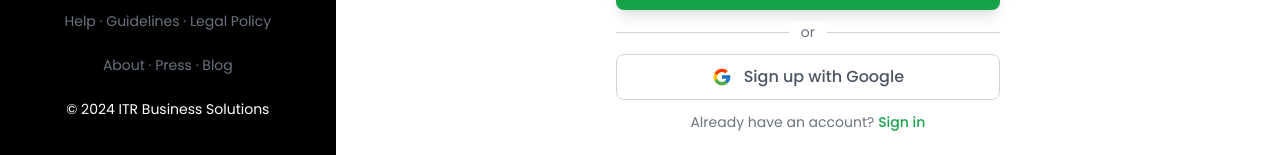
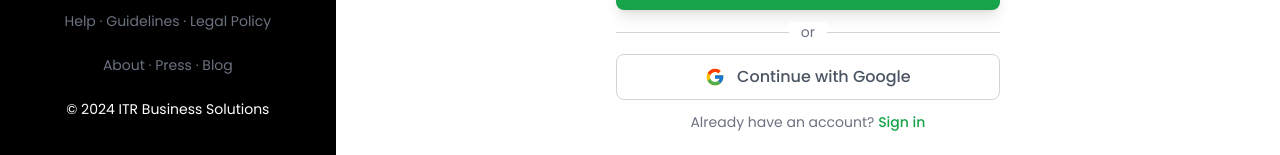
Before and after one commit to Wanjirusimiyu/Ujirani, a React (Create React App) app in the folder client/: page / in a window 1280 px wide. Shown: the part 497-652 px from the top of the page. Built offline with nearby package versions, Linux system fonts and the light colour scheme.

Commit message:
Modify the continue with google button

```diff
--- a/client/src/pages/SignUp.js
+++ b/client/src/pages/SignUp.js
@@ -92,7 +92,7 @@ const SignUp = () => {
             <button className="w-full flex items-center justify-center px-4 py-2.5 border border-gray-300 rounded-lg hover:bg-gray-50 hover:border-gray-400 transition-all duration-200">
               <FcGoogle className="w-5 h-5 mr-3" />
               <span className="text-gray-600 font-medium">
-                Sign up with Google
+                Continue with Google
               </span>
             </button>
           </form>
```
